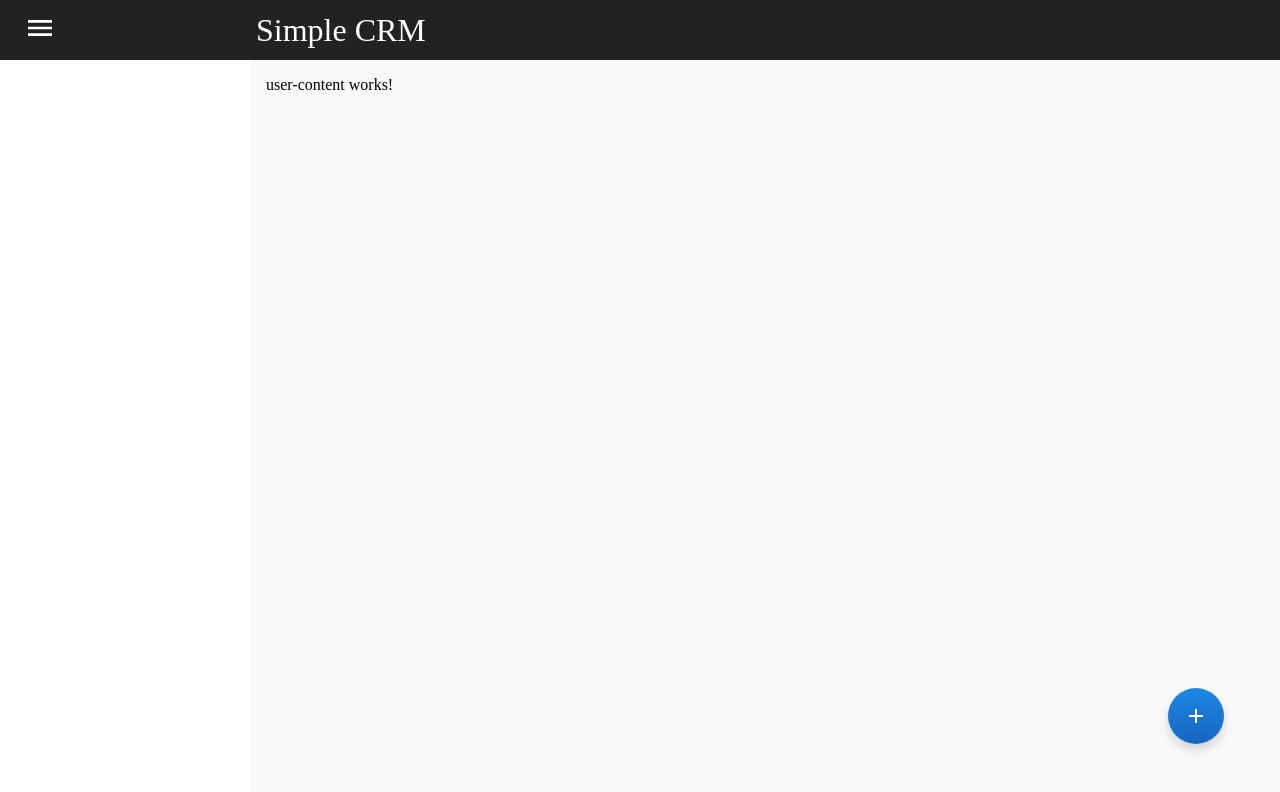
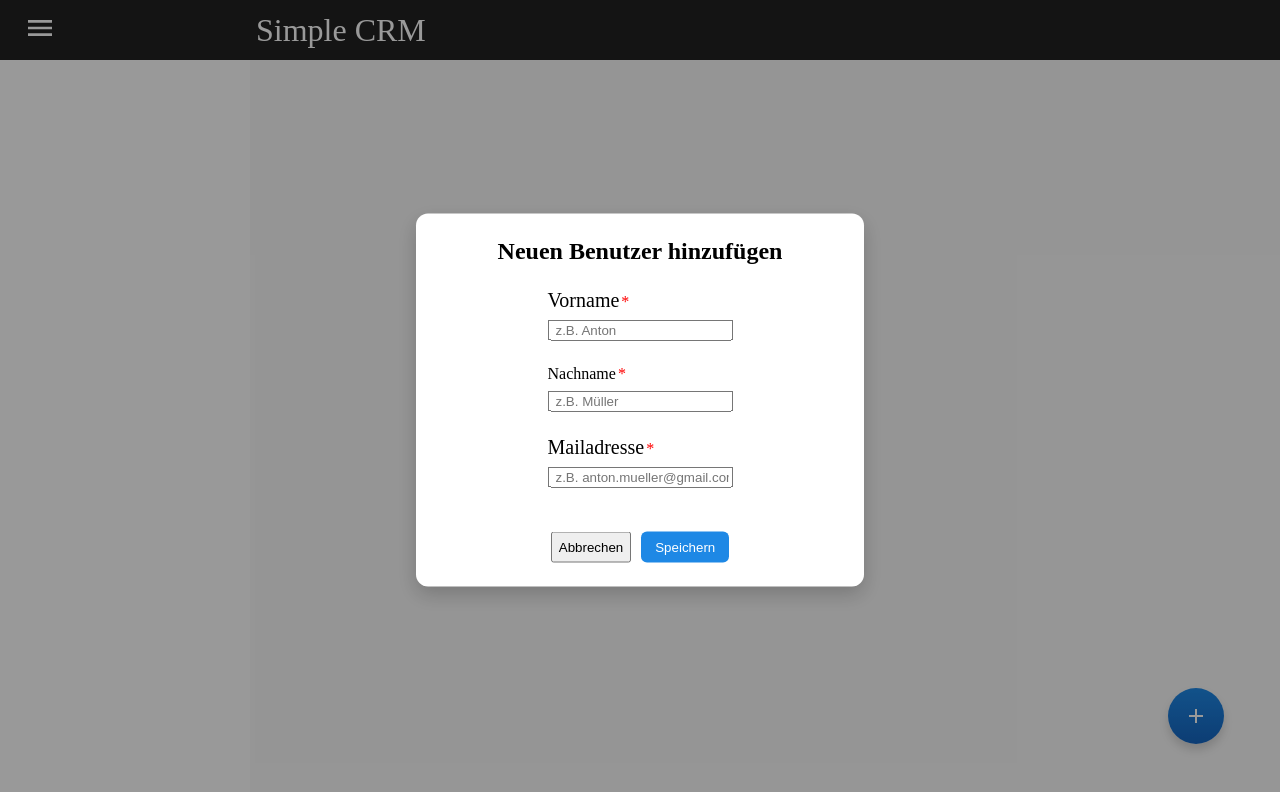
Before and after one commit to bethmannRolf/simple_crm, an Angular app: page /user in a window 1280 px wide. Both pictures are taken after a click on the button 1196 px from the left and 716 px from the top of the page. Shown: the top 792 px of the page. Built offline with nearby package versions, Linux system fonts and the light colour scheme.

Commit message:
added styled dialog

```diff
--- a/src/app/dialog-add-user/dialog-add-user.component.html
+++ b/src/app/dialog-add-user/dialog-add-user.component.html
@@ -1 +1,38 @@
-<p>dialog-add-user works!</p>
+<div class="dialog-backdrop" (click)="closeDialog()"></div>
+
+<div class="dialog-content">
+    <h2>Neuen Benutzer hinzufügen</h2>
+
+    <div class="data-content">
+        <div class="user-prename-div display-column">
+            <div>
+                <span class="username-heading user-dialog-font-style">Vorname</span>
+                <span class="required-asteric">*</span>
+            </div>
+
+            <input required placeholder="z.B. Anton">
+        </div>
+
+        <div class="lastname-user-div display-column">
+            <div>
+                <span class="username-headinguser-dialog-font-style">Nachname</span>
+                  <span class="required-asteric">*</span>
+            </div>
+
+            <input required placeholder="z.B. Müller">
+        </div>
+        <div class="display-column">
+            <div>
+                   <span class="user-dialog-font-style">Mailadresse</span>
+                         <span class="required-asteric">*</span>
+            </div>
+
+            <input required placeholder="z.B. anton.mueller@gmail.com">
+        </div>
+    </div>
+
+    <div class="dialog-actions">
+        <button (click)="closeDialog()">Abbrechen</button>
+        <button class="save-btn">Speichern</button>
+    </div>
+</div>
--- a/src/app/dialog-add-user/dialog-add-user.component.scss
+++ b/src/app/dialog-add-user/dialog-add-user.component.scss
@@ -0,0 +1,83 @@
+.dialog-backdrop {
+  position: fixed;
+  inset: 0;
+  background: rgba(0, 0, 0, 0.4);
+  z-index: 1000;
+}
+
+.dialog-content {
+  position: fixed;
+  display: flex;
+  flex-direction: column;
+  align-items: center ;
+  top: 50%;
+  left: 50%;
+  transform: translate(-50%, -50%);
+  background: white;
+  padding: 24px;
+  border-radius: 12px;
+  box-shadow: 0 8px 20px rgba(0, 0, 0, 0.2);
+  z-index: 1001;
+  width: 90%;
+  max-width: 400px;
+  animation: fadeIn 0.2s ease-out;
+}
+
+.dialog-actions {
+  display: flex;
+  justify-content: space-around;
+  gap: 10px;
+  margin-top: 20px;
+}
+
+.save-btn {
+  background-color: #1e88e5;
+  color: white;
+  border: none;
+  padding: 8px 14px;
+  border-radius: 6px;
+  cursor: pointer;
+
+  &:hover{
+      background-color: #1b70b9;
+  }
+}
+
+@keyframes fadeIn {
+  from {
+    opacity: 0;
+    transform: translate(-50%, -48%);
+  }
+  to {
+    opacity: 1;
+    transform: translate(-50%, -50%);
+  }
+}
+
+
+.display-column{
+    display: flex;
+    gap: 8px;
+    flex-direction: column;
+    padding-bottom: 12px;
+    padding-top: 12px;
+}
+
+.data-content{
+    padding-bottom: 12px;
+    padding-top: 12px;
+
+}
+input::placeholder{
+    padding: 4px;
+
+}
+
+.user-dialog-font-style{
+    font-size: 20px;
+}
+
+.required-asteric{
+    padding-left: 2px;
+    color: red;
+}
--- a/src/app/dialog-add-user/dialog-add-user.component.ts
+++ b/src/app/dialog-add-user/dialog-add-user.component.ts
@@ -1,4 +1,4 @@
-import { Component } from '@angular/core';
+import { Component, EventEmitter, Output } from '@angular/core';
 
 @Component({
   selector: 'app-dialog-add-user',
@@ -8,4 +8,12 @@ import { Component } from '@angular/core';
 })
 export class DialogAddUserComponent {
 
+@Output() close =new EventEmitter<void>();
+
+
+closeDialog() {
+  this.close.emit();
 }
+
+
+}
--- a/src/app/user-content/user-content.component.html
+++ b/src/app/user-content/user-content.component.html
@@ -1,2 +1,4 @@
-<p>user-content works!</p>
 <button (click)="openAddUserDialog()" class="add-user-button-style"><img src="/assets/add_white.svg"></button>
+@if (showAddUserDialog) {
+<app-dialog-add-user (close)="closeAddUserDialog()"></app-dialog-add-user>
+}
--- a/src/app/user-content/user-content.component.ts
+++ b/src/app/user-content/user-content.component.ts
@@ -1,17 +1,24 @@
 import { Component } from '@angular/core';
+import { DialogAddUserComponent } from "../dialog-add-user/dialog-add-user.component";
 
 @Component({
   selector: 'app-user-content',
-  imports: [],
+  imports: [DialogAddUserComponent],
   templateUrl: './user-content.component.html',
   styleUrl: './user-content.component.scss'
 })
 export class UserContentComponent {
 
 
-openAddUserDialog(){
+  showAddUserDialog = false;
 
-}
+  openAddUserDialog() {
+    this.showAddUserDialog = true;
+  }
+
+  closeAddUserDialog() {
+    this.showAddUserDialog = false;
+  }
 
 
 
```
